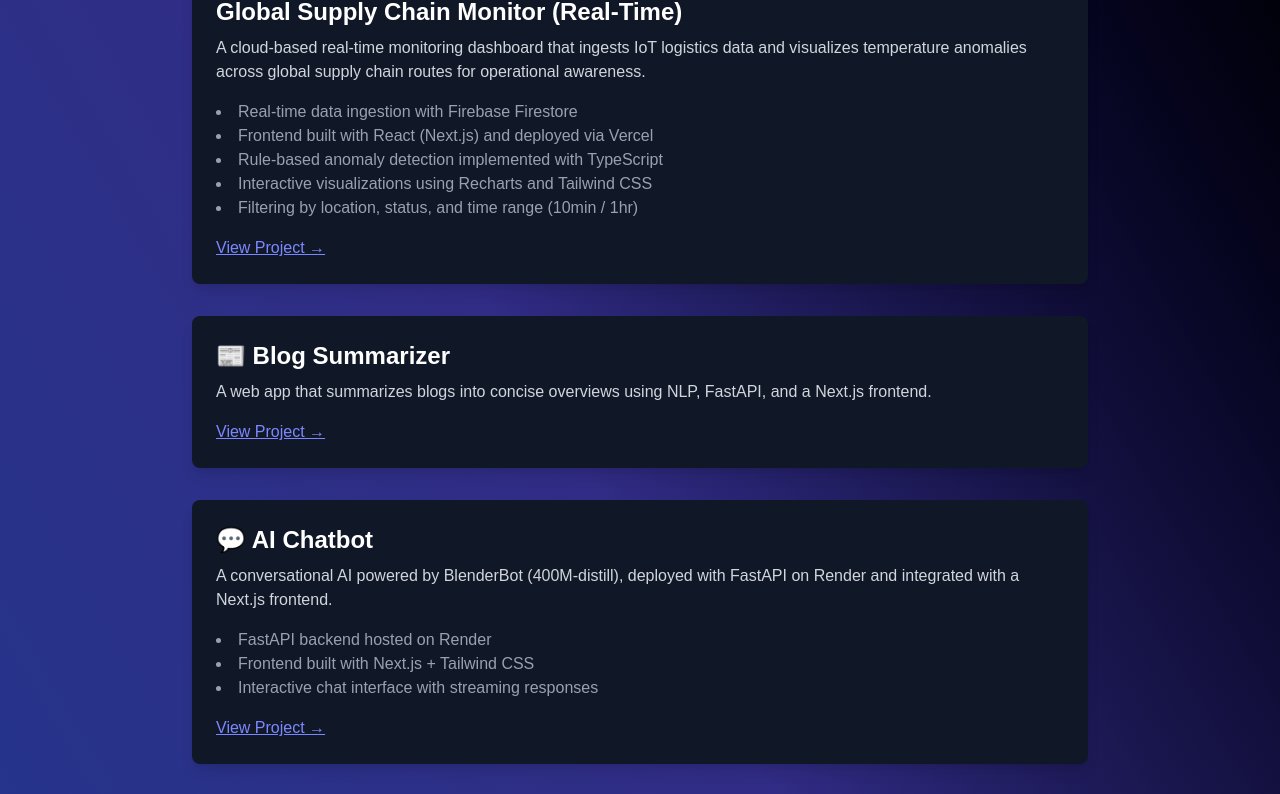
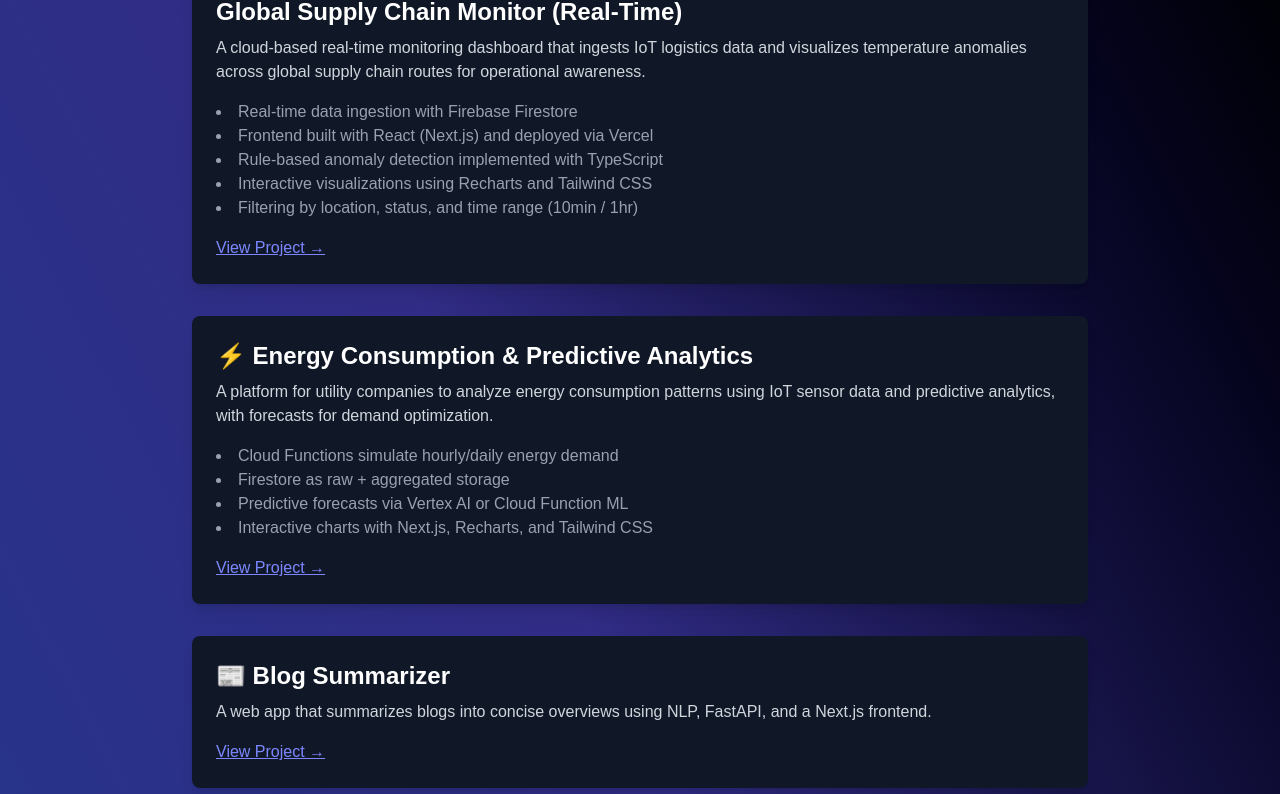
Before and after one commit to olugboyegaonimole/portfolio-site, a Next.js app: page / in a window 1280 px wide. Shown: the part 525-1319 px from the top of the page. Built offline with nearby package versions, Linux system fonts and the light colour scheme.

Commit message:
added new project to home page

```diff
--- a/src/app/page.tsx
+++ b/src/app/page.tsx
@@ -43,6 +43,24 @@ export default function Home() {
             <p className="text-indigo-400 underline mt-4">View Project &rarr;</p>
           </article>
         </Link>
+
+        <Link href="/projects/energy-analytics" prefetch={false} className="block">
+          <article className="bg-gray-900 rounded-lg p-6 shadow-lg hover:bg-indigo-900 transition-colors cursor-pointer">
+            <h3 className="text-2xl font-semibold mb-2">⚡ Energy Consumption & Predictive Analytics</h3>
+            <p className="text-gray-300 mb-4">
+              A platform for utility companies to analyze energy consumption patterns using IoT sensor data
+              and predictive analytics, with forecasts for demand optimization.
+            </p>
+            <ul className="list-disc list-inside text-gray-400">
+              <li>Cloud Functions simulate hourly/daily energy demand</li>
+              <li>Firestore as raw + aggregated storage</li>
+              <li>Predictive forecasts via Vertex AI or Cloud Function ML</li>
+              <li>Interactive charts with Next.js, Recharts, and Tailwind CSS</li>
+            </ul>
+            <p className="text-indigo-400 underline mt-4">View Project &rarr;</p>
+          </article>
+        </Link>
+
 
         <Link href="/projects/blog-summarizer" prefetch={false} className="block">
           <article className="bg-gray-900 rounded-lg p-6 shadow-lg hover:bg-indigo-900 transition-colors cursor-pointer">
```
